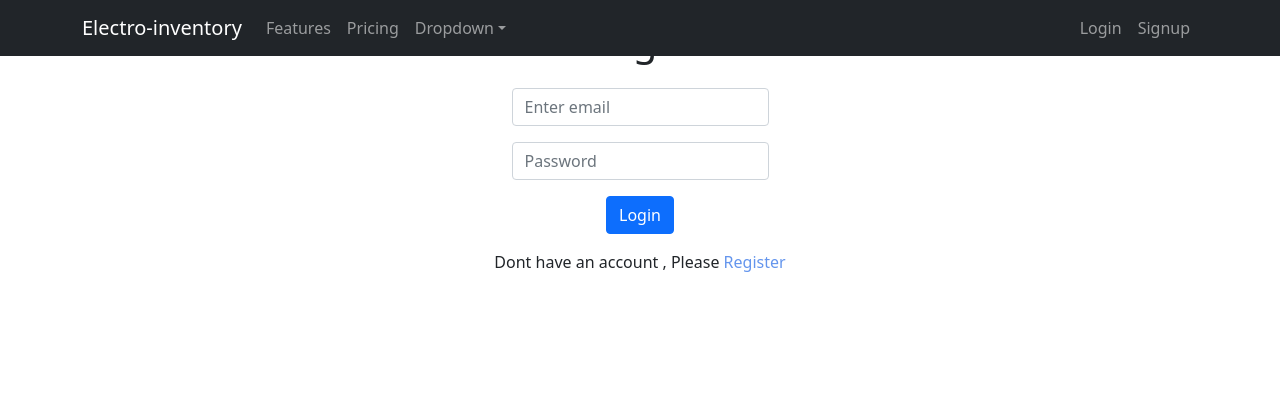
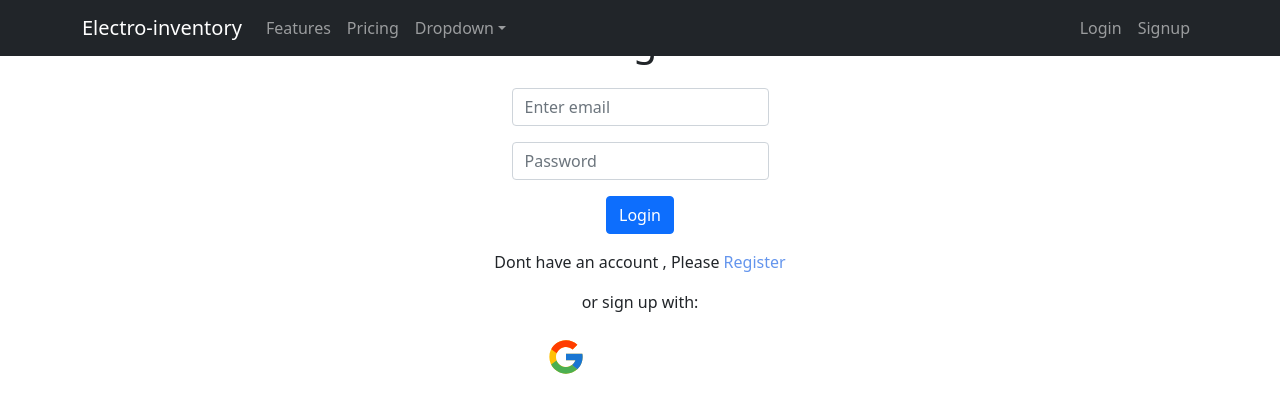
Before and after one commit to farhad2030/electro-inventory, a React (Create React App) app: page /login in a window 1280 px wide. Shown: the top 412 px of the page. Built offline with nearby package versions, Linux system fonts and the light colour scheme.

Commit message:
add googlelogin in register

```diff
--- a/src/Pages/Authentication/Authentication.js
+++ b/src/Pages/Authentication/Authentication.js
@@ -8,7 +8,7 @@ import { useLocation } from "react-router-dom";
 const Authentication = () => {
   const location = useLocation();
 
-  console.log(location);
+  //   console.log(location);
 
   const [Islogin, setIslogin] = useState(false);
   const changeAuthUi = () => {
--- a/src/Pages/Authentication/Login/Login.js
+++ b/src/Pages/Authentication/Login/Login.js
@@ -1,8 +1,12 @@
 import React from "react";
 import { Button, Form } from "react-bootstrap";
 import { toast } from "react-toastify";
+import { FcGoogle } from "react-icons/fc";
+import { BsFacebook, BsGithub } from "react-icons/bs";
 
 const Login = ({ changeAuthUi }) => {
+  const fontStyles = { color: "white", fontSize: "40px" };
+
   const handelLogin = (event) => {
     event.preventDefault();
 
@@ -40,6 +44,21 @@ const Login = ({ changeAuthUi }) => {
             Register
           </span>
         </p>
+        {/* social login */}
+        <p>or sign up with:</p>
+        <p className="">
+          <button type="button" className="btn btn-link btn-floating mx-1">
+            <FcGoogle style={fontStyles} />
+          </button>
+
+          <button type="button" className="btn btn-link btn-floating mx-1">
+            <BsFacebook style={fontStyles} />
+          </button>
+
+          <button type="button" className="btn btn-link btn-floating mx-1">
+            <BsGithub style={fontStyles} />
+          </button>
+        </p>
       </Form>
     </div>
   );
--- a/src/Pages/Authentication/Register/Register.js
+++ b/src/Pages/Authentication/Register/Register.js
@@ -1,25 +1,42 @@
-import React from "react";
+import React, { useEffect } from "react";
 import { Button, Form } from "react-bootstrap";
+// icon
 import { FcGoogle } from "react-icons/fc";
 import { BsFacebook, BsGithub } from "react-icons/bs";
+
+// auth and firebase hook
+import auth from "../../../firebase.init";
+import { useSignInWithGoogle } from "react-firebase-hooks/auth";
+
 import "./Register.css";
+import { toast } from "react-toastify";
+import { useNavigate } from "react-router-dom";
 
 const Register = ({ changeAuthUi }) => {
+  // iconstyle
   const fontStyles = { color: "white", fontSize: "40px" };
+  const navigate = useNavigate();
+  //   firebase hook
+  const [signInWithGoogle, googleUser, googleLoading, googleError] =
+    useSignInWithGoogle(auth);
+
+  //  handel google login
+  const handelgooglelogin = async () => {
+    await signInWithGoogle();
+  };
+
+  useEffect(() => {
+    if (googleError) toast.error(`${googleError}`);
+    if (googleUser) {
+      console.log("login google");
+      console.log(googleUser);
+      navigate("/");
+    }
+  }, [googleUser, googleError]);
+
+  // handel submit
   const handelLogin = (event) => {
     event.preventDefault();
-
-    //  event.target.reset();
-
-    //  toast.info("🦄 Wow so easy!", {
-    //    position: "top-right",
-    //    autoClose: 5000,
-    //    hideProgressBar: true,
-    //    closeOnClick: true,
-    //    pauseOnHover: true,
-    //    draggable: true,
-    //    progress: undefined,
-    //  });
   };
   return (
     <div>
@@ -49,15 +66,21 @@ const Register = ({ changeAuthUi }) => {
           {/* social login */}
           <p>or sign up with:</p>
           <p className="">
-            <button type="button" class="btn btn-link btn-floating mx-1">
+            <button
+              type="button"
+              className="btn btn-link btn-floating mx-1"
+              onClick={() => {
+                handelgooglelogin();
+              }}
+            >
               <FcGoogle style={fontStyles} />
             </button>
 
-            <button type="button" class="btn btn-link btn-floating mx-1">
+            <button type="button" className="btn btn-link btn-floating mx-1">
               <BsFacebook style={fontStyles} />
             </button>
 
-            <button type="button" class="btn btn-link btn-floating mx-1">
+            <button type="button" className="btn btn-link btn-floating mx-1">
               <BsGithub style={fontStyles} />
             </button>
           </p>
```
